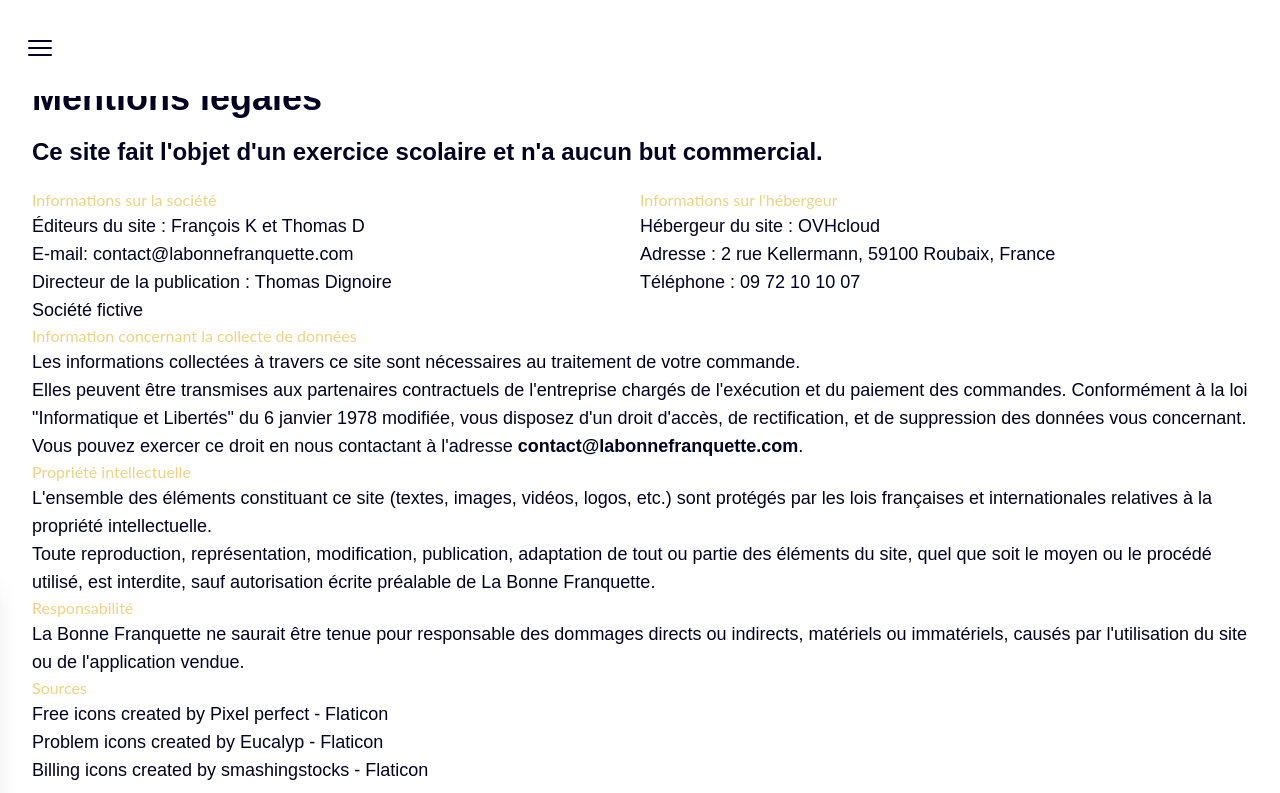
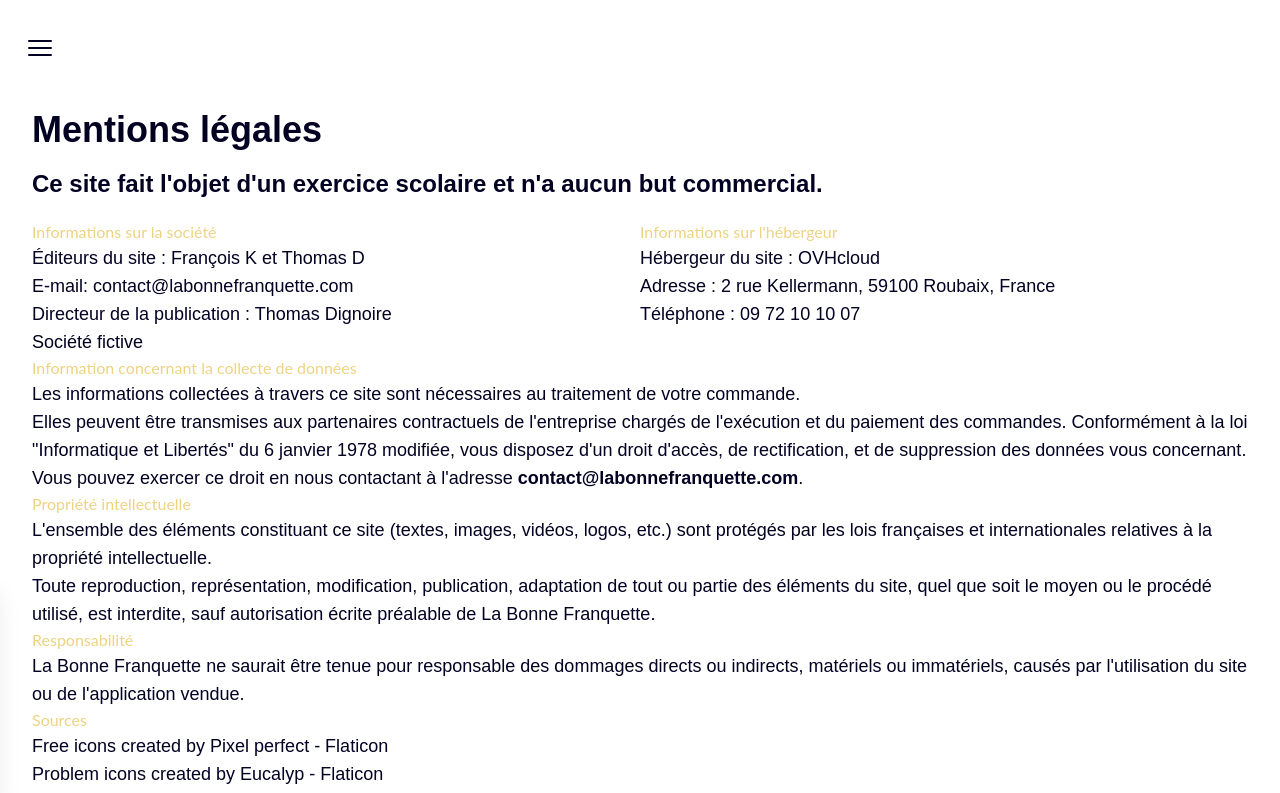
Before and after one commit to iDrack/la-franquette-website-2, a Vue app: page /mentions-legales in a window 1280 px wide. Shown: the top 793 px of the page. Built offline with nearby package versions, Linux system fonts and the light colour scheme.

Commit message:
Correct margin top mentions legales

```diff
--- a/src/views/MentionsView.vue
+++ b/src/views/MentionsView.vue
@@ -3,7 +3,7 @@
 <template>
   <div class="grid place-content-center">
     <div
-      class="px-4 py-16 mx-auto sm:max-w-xl md:max-w-full lg:max-w-screen-xl md:px-24 lg:px-8 lg:py-20"
+      class="px-4 mt-16 sm:mt-8 py-16 mx-auto sm:max-w-xl md:max-w-full lg:max-w-screen-xl md:px-24 lg:px-8 lg:py-20"
     >
       <h2 class="max-w-lg mb-6 text-3xl sm:text-4xl sm:leading-none font-bold">
         Mentions légales
```
